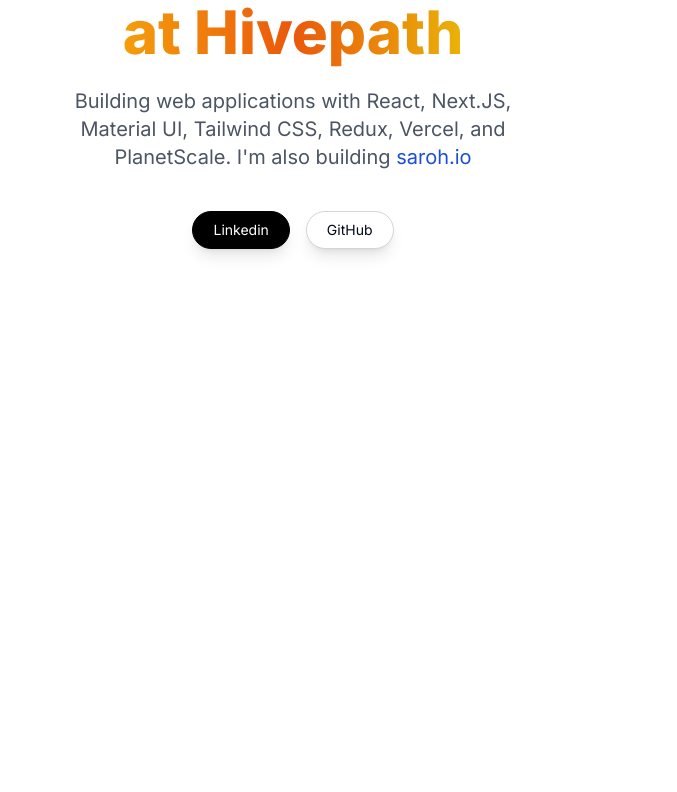
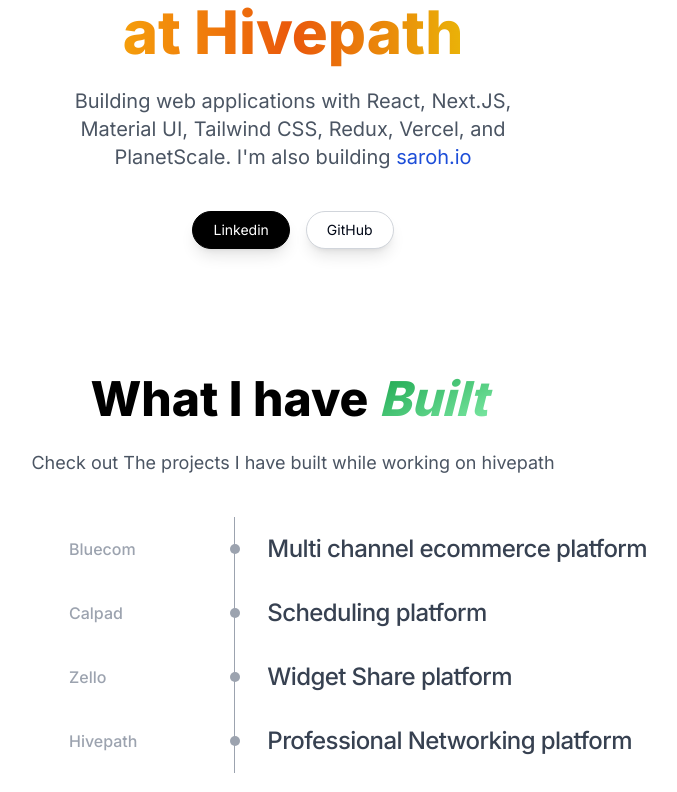
Before and after one commit to himohitmehta/himohit.me, a Next.js app: page / in a window 1280 px wide. Shown: the part 286-1078 px from the top of the page, without its empty margins (347-1024 px from the left). Before the commit the page ends 800 px from the top, so only its background shows below. Built offline with nearby package versions, Linux system fonts and the light colour scheme.

Commit message:
added timeline for projects

```diff
--- a/app/page.tsx
+++ b/app/page.tsx
@@ -1,5 +1,6 @@
 import { ThemeToggle } from "@/components/ThemeToggle";
 import Hero from "@/components/home/hero";
+import Timeline from "@/components/home/timeline";
 import Image from "next/image";
 
 export default function Home() {
@@ -7,6 +8,7 @@
 		<main>
 			<ThemeToggle />
 			<Hero />
+			<Timeline />
 		</main>
 	);
 }
--- /dev/null
+++ b/components/home/timeline.tsx
@@ -0,0 +1,88 @@
+import Link from "next/link";
+
+const data = [
+	{
+		title: "Bluecom",
+		publishedAt: "2021-09-01",
+		link: "https://bluecom.ai",
+		description: "Multi channel ecommerce platform",
+	},
+	{
+		title: "Calpad",
+		publishedAt: "2021-09-01",
+		link: "https://calpad.vercel.app",
+		description: "Scheduling platform ",
+	},
+	{
+		title: "Zello",
+		publishedAt: "2021-09-01",
+		link: "https://zello.live",
+		description: "Widget Share platform ",
+	},
+	{
+		title: "Hivepath",
+		publishedAt: "2021-09-01",
+		link: "https://hivepath.io",
+		description: "Professional Networking platform ",
+	},
+];
+export default function Timeline() {
+	return (
+		<div className="space-y-5 pt-20 md:space-y-10 pb-12">
+			<div className="mx-auto max-w-md text-center sm:max-w-xl">
+				<h2 className="font-display text-4xl dark:text-white font-extrabold leading-tight text-black sm:text-5xl sm:leading-tight">
+					What I have{" "}
+					<span className="bg-gradient-to-br from-green-600 to-green-300 bg-clip-text pr-2 italic text-transparent">
+						Built
+					</span>
+				</h2>
+				<p className="mt-5 text-gray-600 sm:text-lg">
+					Check out The projects I have built while working on
+					hivepath
+				</p>
+			</div>
+			<ul className="mx-5 max-w-2xl md:mx-auto md:translate-x-28">
+				{data
+					.sort((a, b) => b.publishedAt.localeCompare(a.publishedAt))
+					.slice(0, 6)
+					.map((post) => (
+						<li key={post.title}>
+							<TimelineEntry post={post} />
+						</li>
+					))}
+			</ul>
+		</div>
+	);
+}
+
+const TimelineEntry = ({
+	post,
+}: {
+	post: {
+		title: string;
+		link: string;
+		description: string;
+		publishedAt: string;
+	};
+}) => (
+	<a
+		href={post.link}
+		className="group hidden grid-cols-9 items-center md:grid"
+	>
+		<div className="col-span-2">
+			<p className="sr-only">Published on</p>
+			<p className="text-base font-medium text-gray-400 transition-colors group-hover:text-gray-700">
+				{post.title}
+			</p>
+		</div>
+		<div className="col-span-7 flex items-center">
+			<div className="relative ml-4">
+				<div className="h-16 border-l border-gray-400 pr-8" />
+				<div className="absolute -left-1 top-[1.6875rem] h-2.5 w-2.5 rounded-full bg-gray-400 transition-colors group-hover:bg-gray-700" />
+			</div>
+			<h3 className="text-2xl font-medium tracking-tight text-gray-700 transition-colors group-hover:text-black group-hover:dark:text-white">
+				{post.description}
+			</h3>
+		</div>
+	</a>
+);
```
